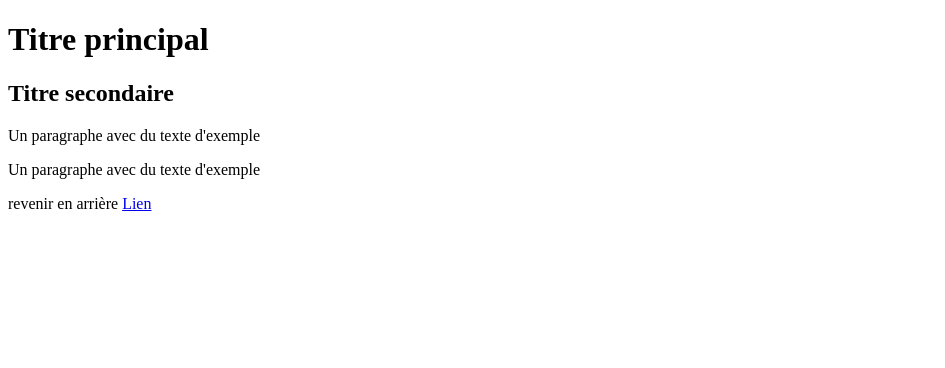
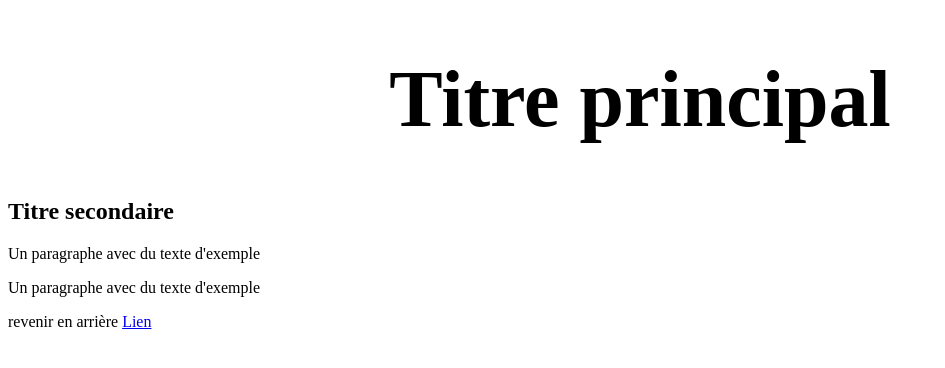
Before and after one commit to ramosyuran/exercice, a plain HTML site: page index.html in a window 1280 px wide. Shown: the whole page, without its empty margins (0-945 px from the left). Drawn offline with Linux system fonts and the light colour scheme.

Commit message:
h1 edited

```diff
--- a/index.html
+++ b/index.html
@@ -5,6 +5,7 @@
   <head>
     <meta charset="utf-8">
     <title>Votre premier CSS</title>
+    <link rel="stylesheet" href="style.css">
   </head>
 
   <body>
--- a/style.css
+++ b/style.css
@@ -0,0 +1,4 @@
+h1{
+  font-size: 80px;
+  text-align: center;
+}
```
